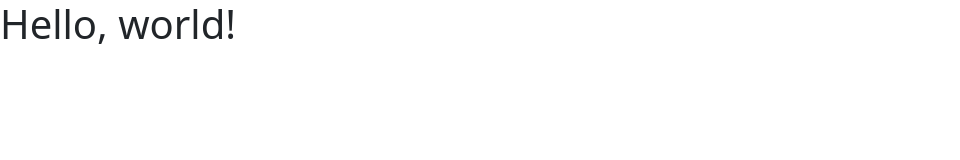
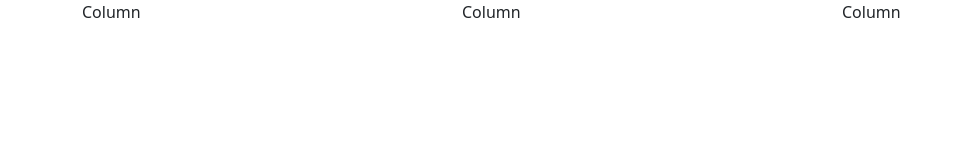
Before and after one commit to PowersNT/collab-practice-PEP, a plain HTML site: page index.html in a window 1280 px wide. Shown: the whole page, without its empty margins (0-960 px from the left). Drawn offline with nearby package versions, Linux system fonts and the light colour scheme.

Commit message:
created take-home branch

```diff
--- a/index.html
+++ b/index.html
@@ -9,10 +9,24 @@
     <!-- Bootstrap CSS -->
     <link href="https://cdn.jsdelivr.net/npm/bootstrap@5.1.3/dist/css/bootstrap.min.css" rel="stylesheet" integrity="sha384-1BmE4kWBq78iYhFldvKuhfTAU6auU8tT94WrHftjDbrCEXSU1oBoqyl2QvZ6jIW3" crossorigin="anonymous">
 
-    <title>Hello, world!</title>
+    <title>Day 4 Collab Practice JM & PEP</title>
   </head>
+
   <body>
-    <h1>Hello, world!</h1>
+
+    <div class="container">
+  <div class="row">
+    <div class="col">
+      Column
+    </div>
+    <div class="col">
+      Column
+    </div>
+    <div class="col">
+      Column
+    </div>
+  </div>
+</div>
 
     <!-- Optional JavaScript; choose one of the two! -->
 
```
